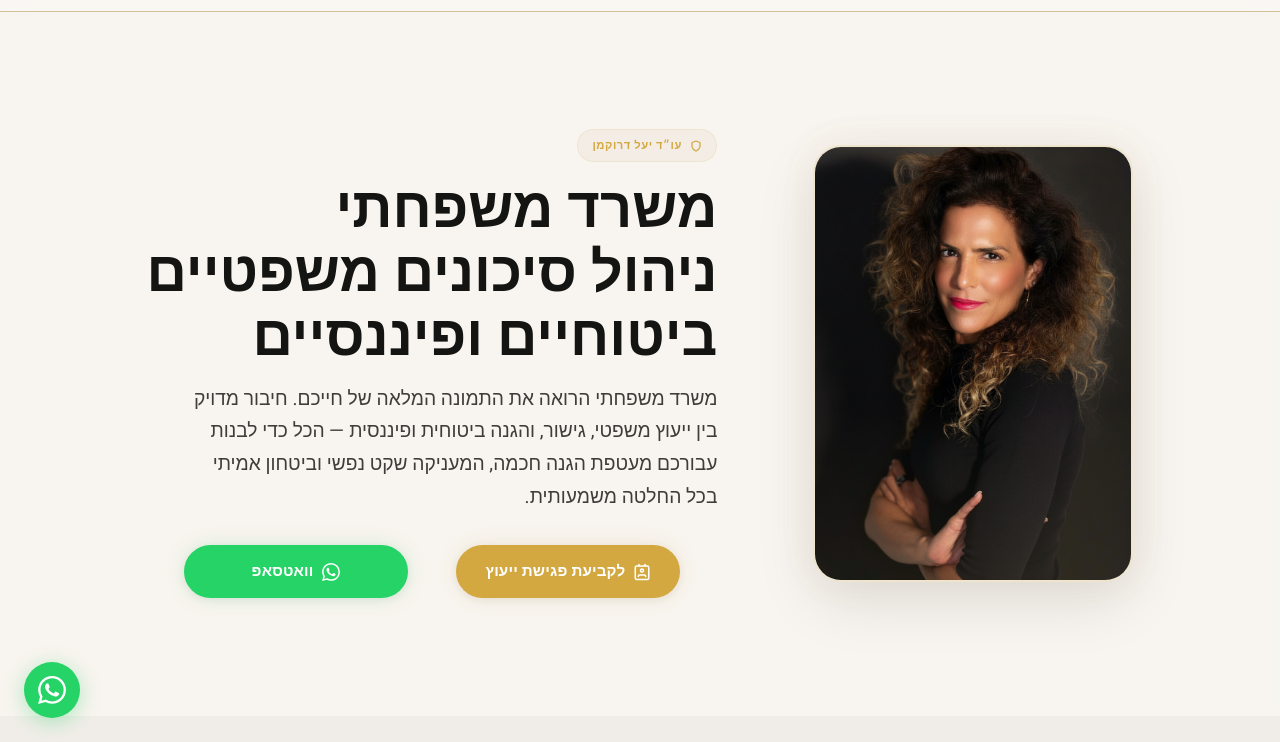
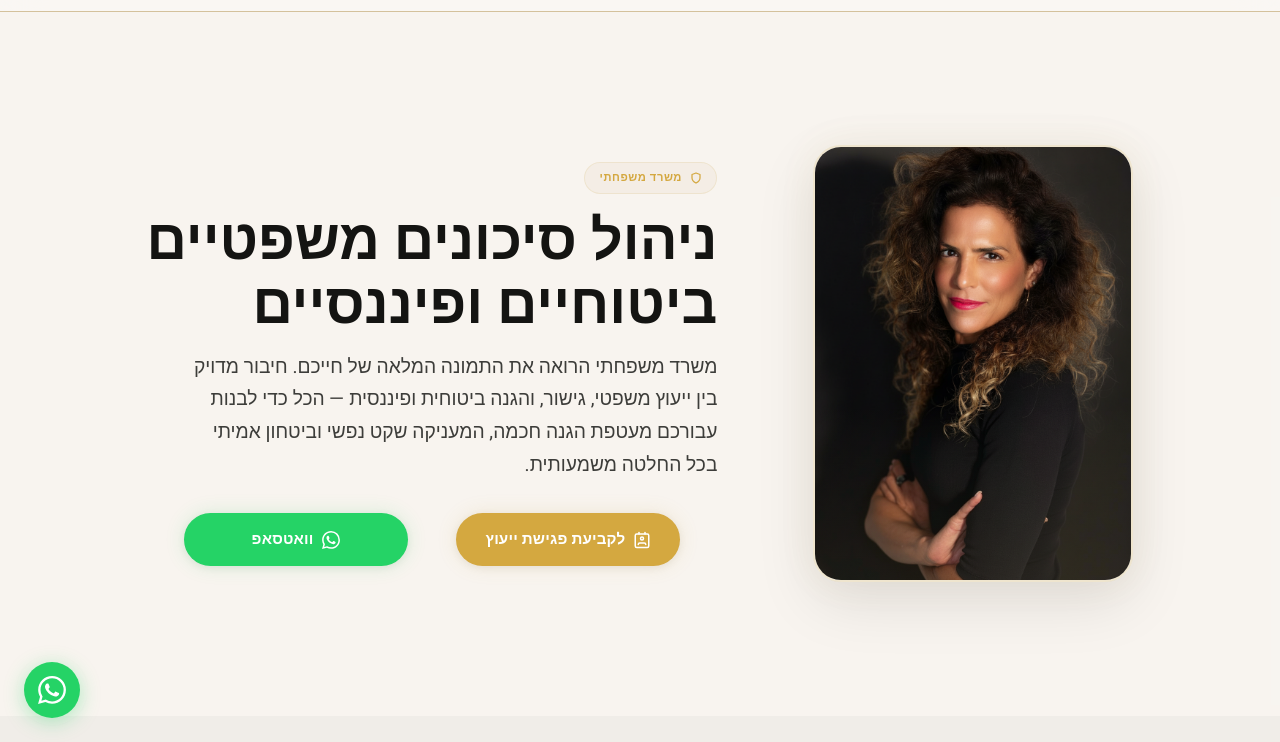
Before and after one commit to yaeldruckman/yaeldruckman, a website: page index.he.html in a window 1280 px wide. Shown: the part 58-800 px from the top of the page. Drawn offline with nearby package versions, Linux system fonts and the light colour scheme; files that its build step writes are made by us from their sources; a web font is replaced by a local one.

Commit message:
refined hero copy

```diff
--- a/index.he.html
+++ b/index.he.html
@@ -399,11 +399,10 @@
                                         d="M12 22s8-4 8-10V5l-8-3-8 3v7c0 6 8 10 8 10"
                                     />
                                 </svg>
-                                עו״ד יעל דרוקמן
+                                משרד משפחתי
                             </p>
                             <h1>
-                                משרד משפחתי<br />ניהול סיכונים משפטיים<br />ביטוחיים
-                                ופיננסיים
+                                ניהול סיכונים משפטיים<br />ביטוחיים ופיננסיים
                             </h1>
                             <p class="hero-subtitle">
                                 משרד משפחתי הרואה את התמונה המלאה של חייכם.
```
